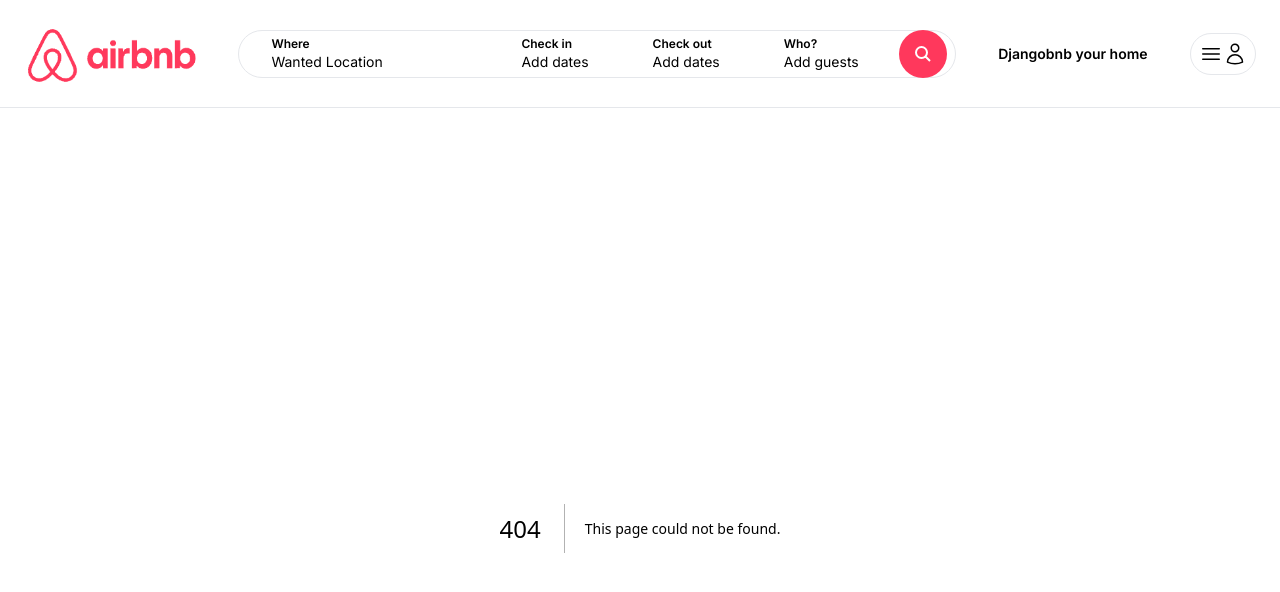
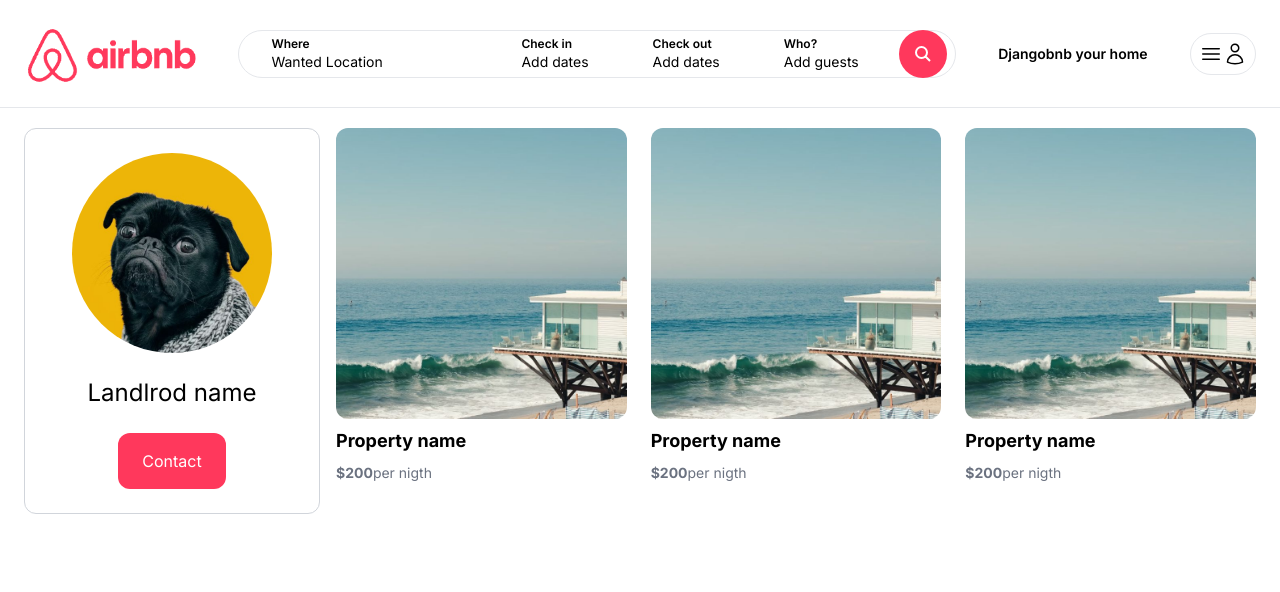
Before and after one commit to adrian5248/djangobnb, a Next.js app: page /landlords/1 in a window 1280 px wide. Before the commit this address had no page. Shown: the top 592 px of the page. Built offline with nearby package versions, Linux system fonts and the light colour scheme.

Commit message:
Londlord Page

```diff
--- /dev/null
+++ b/app/components/ContactButton.tsx
@@ -0,0 +1,9 @@
+const ContactButton = () => {
+    return(
+        <div className="mt-6 p-4 px-6 cursor-pointer bg-airbnb text-white rounded-xl hover:bg-airbnb-dark transition">
+            Contact
+        </div>
+    )
+}
+
+export default ContactButton;
--- /dev/null
+++ b/app/landlords/[id]/page.tsx
@@ -0,0 +1,37 @@
+import Image from "next/image";
+
+import ContactButton from "@/app/components/ContactButton";
+import PropertyList from "@/app/components/properties/PropertyList";
+
+
+const LandlordDetailPage = () => {
+    return(
+        <main className="max-w-[1500px] mx-auto px-6 pb-6">
+            <div className="grid grid-cols-1 md:grid-cols-4 gap-4">
+                <aside className="col-span-1 mb-4">
+                    <div className="flex flex-col items-center p-6 rounded-xl border border-gray-300 shawdow-xl">
+                        <Image
+                            src='/profile_pic_1.jpg'
+                            width={200}
+                            height={200}
+                            alt="Landlrod name"
+                            className="rounded-full"
+                        />
+
+                        <h1 className="mt-6 text-2xl">Landlrod name</h1>
+
+                        <ContactButton/>
+                    </div>
+                </aside>
+
+                <div className="col-span-3 pl-0">
+                    <div className="grid grid-cols-1 md:grid-cols-3 gap-6">
+                    <PropertyList />
+                    </div>
+                </div>
+            </div>
+        </main>
+    )
+}
+
+export default  LandlordDetailPage;
```
